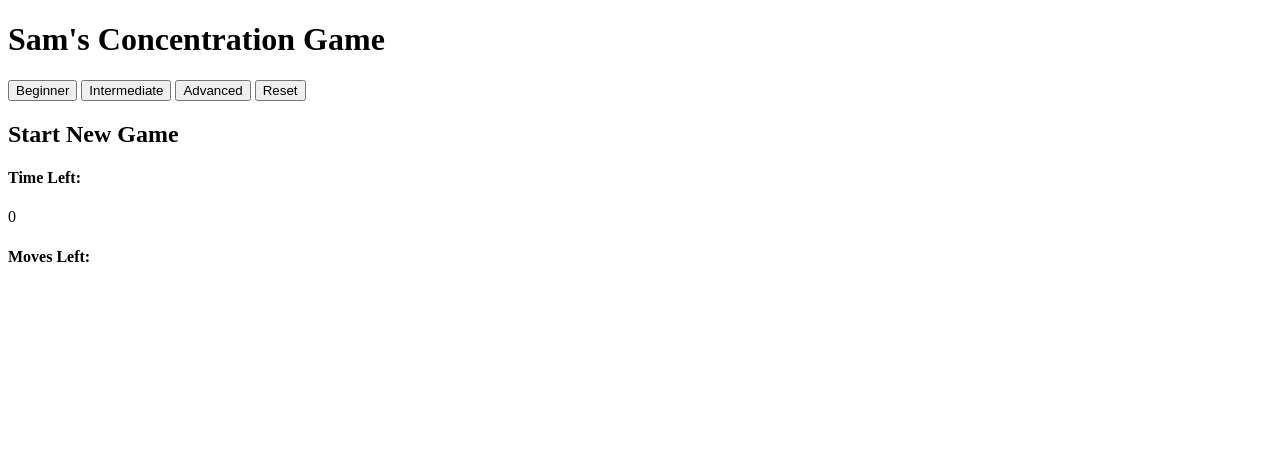
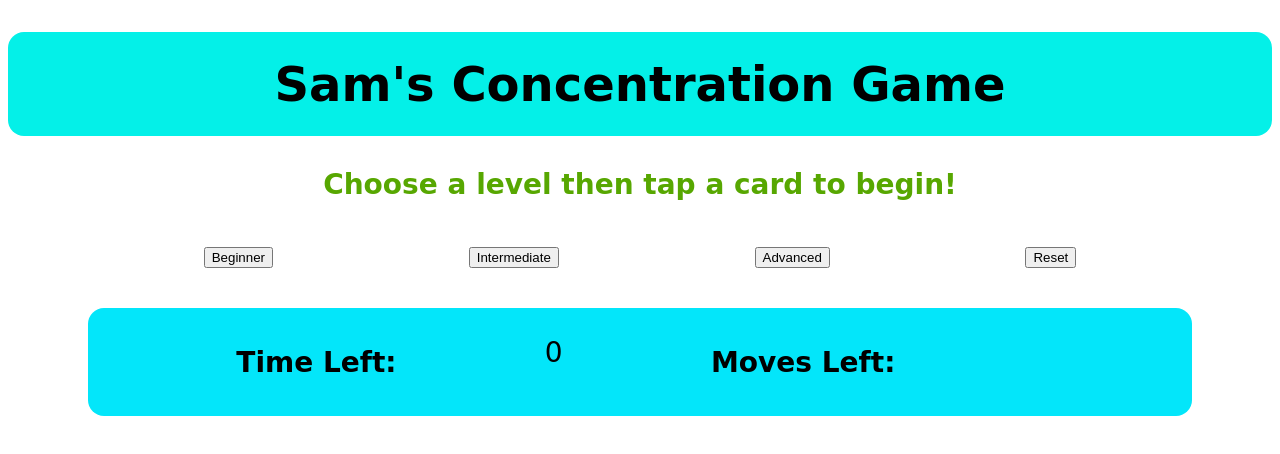
Before and after one commit to austinpowers99/Concentration, a plain HTML site: page index.html in a window 1280 px wide. Drawn offline with Linux system fonts and the light colour scheme.

Commit message:
add simple styling to header

```diff
--- a/index.html
+++ b/index.html
@@ -4,24 +4,29 @@
     <meta charset="UTF-8">
     <meta name="viewport" content="width=device-width, initial-scale=1.0">
     <title>Sam's Concentration Game</title>
+
+    <link href="https://fonts.googleapis.com/css2?family=EB+Garamond&display=swap" rel="stylesheet">
+    <link href="style.css" rel="stylesheet" type="text/css" />
+    <script defer src="main.js"></script>
 </head>
+
 <body>
     <h1>Sam's Concentration Game</h1>
+    <h3>Choose a level then tap a card to begin!</h3>
+    <br />
 
-    <section>
-        <button class="difficulty" id="easy-game">Beginner</button>
-        <button class="difficulty" id="medium-game">Intermediate</button>
-        <button class="difficulty" id="hard-game">Advanced</button>
-        <button class="difficulty" id="reset-game"> Reset</button>
+    <section class="difficulty">
+        <button id="easy-game">Beginner</button>
+        <button id="medium-game">Intermediate</button>
+        <button id="hard-game">Advanced</button>
+        <button id="reset-game"> Reset</button>
     </section>
 
-    <h2 id="new message">Start New Game</h2>
     <div class="header-updates">
-        <h4 id="timer-header" >Time Left:</h4>
-        <p id="timer">0</p>
-        <h4 id="moves-header">Moves Left:</h4>
-        <p id="moves"></p>
+        <h4 id="timer-header" >Time Left:</h4><p id="timer">0</p>
+        <h4 id="moves-header">Moves Left:</h4><p id="moves"></p>
     </div>
 
+    <div id="game-card" class="card-container"></div>
 </body>
 </html>
--- a/main.js
+++ b/main.js
@@ -15,11 +15,13 @@ const cardImages = [
 ];
 
 /*----- app's state (variables) -----*/
-let board;
-let results; // all cards are matched = 'Well Done!'
+let board
+let results // all cards are matched = 'Well Done!'
 let pairs = []; //keep track of matched cards
 let maxAttempts = 0
 let wrongGuess = 0;
+let cardCount
+let winner, moves, cardsAvailable,firstChoice
 
 /*----- cached element references -----*/
 const cards = document.querySelectorAll('.card');
@@ -61,3 +63,30 @@ function initGame(level) {
 
     render();
 }
+
+function generateDeck() {
+    const cardsOut = Array.form({ lenght: cardCount }, cardImages[0]).flat();
+    cardsAvailable = [...cardsOut];
+    fisherYatesShuffle(cardsAvailable);
+}
+
+function render() {
+    generateDeck()
+    cardsDisplayDesign()
+}
+
+function cardsDisplayDesign() {
+    cardContainer.innerHTML = '';
+
+    const cardElements = cardsAvailable.map((card, idx) => {
+        const newCard = document.createElement('div');
+        newCard.className = `game-card back`;
+        newCard.id = `game-card-${idx}`;
+        newCard.addEventListener('click', flipCard);
+        return newCard;
+    });
+
+    cardElements.forEach((cardElement) => {
+        cardContainer.appendChild(cardElement);
+    });
+}
--- a/style.css
+++ b/style.css
@@ -1,9 +1,75 @@
-body {
+/* body {
+    min-height: 100vh;
+    width: 100%;
+    display: flex;
     flex-direction: column;
-    align-items:center;
+    justify-content: center;
+    align-items: center;
+    background-color: rgb(216, 206, 253);
+} */
+
+h1 {
+    display: flex;
+    background-color: #04f0e8;
+    /* background-image: url(); */
+    /* align-items: center; */
+    /* background-size: cover;  */
+    /* background-position: center top; */
+    /* justify-content: center; */
+    justify-content: center;
+    text-align: center;
+    padding: 3vmin;
+    font-family: 'Allura', cursive;
+    font-size: 6vmin;
+    border-radius: 2vmin;
 }
 
-.card-container {
+h3 {
+    font-family: 'Allura', cursive;
+    font-size: 3.5vmin;
+    color: rgb(87, 167, 1);
+    justify-content: center;
+    text-align: center;
+}
+
+.header-updates {
+    display: flex;
+    justify-content: space-evenly;
+    font-family: 'Allura', cursive;
+    font-size: 3.5vmin;
+    text-align: center;
+    border-radius: 2vmin;
+    background-color: rgb(3, 230, 250);
+    margin: 5vmin 10vmin;
+}
+
+.difficulty {
+    display: flex;
+    justify-content: space-evenly;
+    font-family: 'Allura', cursive;
+    font-size: 20px;
+    text-align: center;
+}
+
+/* .card {
+    box-sizing: border-box;
+    display: inline-block;
+    margin: 1vmin 1vmin 2vmin 1vmin;
+    cursor: auto;
+    font-size: inherit;
+    width: 10vmin;
+    height: 14vmin;
+    border-radius: 2vmin;
+    background-color: #ff3030;
+    background-position: center;
+    background-size: contain;
+    overflow: hidden;
+    position: relative;
+    transform-style: preserve-3d;
+    transition: all 0.5s ease-in-out;
+} */
+
+/* .card-container {
     display: grid;
     justify-content: center;
     grid-gap: 2px;
@@ -12,50 +78,32 @@ body {
     margin-top: 16px;
     margin-bottom: 0px;
     justify-content: space-evenly;
-}
+    border-radius: 2vmin;
+    border-color: #200418;
+} */
 
-.flip-card {
+/* .flip-card {
     transform: rotateX(180deg);
-}
+} */
 
-h1 {
+/* .game-difficulty {
     display: flex;
-    flex-direction: column;
     align-items: center;
-    background-color: #200418;
-    background-image: url('../images/backgrounds/hero3.svg');
-    background-size: cover;
-    background-position: center top;
-    padding: 20px;
-    width: 800px;
-    text-shadow: 1.5px 1.2px #231d28;
-    color: white;
-    font-family: 'Allura', cursive;
-    font-size: 40px;
-    border-radius: 10px;
-}
+    justify-content: space-evenly;
+    text-align: center;
+    border-radius: 2vmin;
+    border-color: black;
+} */
 
-button.difficulty {
-    display: flex;
-}
 
-section{
+/* section{
     display: flex;
     align-items: center;
     justify-content: space-evenly;
     width: 490px;
     text-align: center;
-}
+} */
 
-#game-level{
+/* #game-level{
     font-size: 18px;
-    /* font-family: 'Lato', sans-serif; */
-}
-
-.header-updates {
-    display: flex;
-    justify-content: space-evenly;
-    font-family: 'Lato', sans-serif;
-    text-align: center;
-    width: 400px
-}
+} */
```
